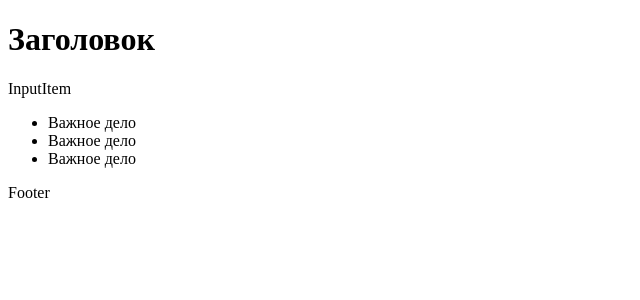
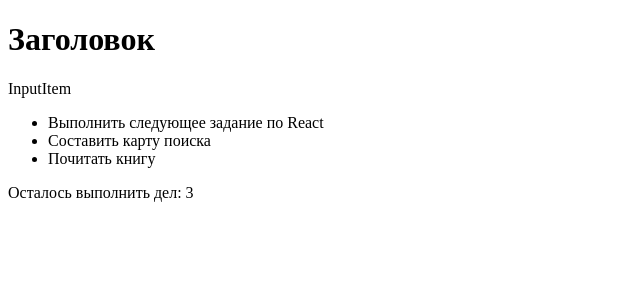
Before and after one commit to WebHeroSchool/TatiTodo, a React (Create React App) app: page / in a window 1280 px wide. Shown: the top 300 px of the page, without its empty margins (0-640 px from the left). Built offline with nearby package versions, Linux system fonts and the light colour scheme.

Commit message:
add props

```diff
--- a/src/components/App/App.js
+++ b/src/components/App/App.js
@@ -3,12 +3,14 @@ import ItemList from '../ItemList/ItemList';
 import InputItem from '../InputItem/InputItem';
 import Footer from '../Footer/Footer';
 
+const todoItem = "Выполнить следующее задание по React";
+
 const App = () => (
 	<div>
 		<h1>Заголовок</h1>
 		<InputItem />
-		<ItemList />
-		<Footer />
+		<ItemList todoItem={todoItem}/>
+		<Footer count={3} />
 	</div>);
 
 export default App;
--- a/src/components/Footer/Footer.js
+++ b/src/components/Footer/Footer.js
@@ -1,5 +1,5 @@
 import React from 'react';
 
-const Footer = ()=> (<span>Footer</span>);
+const Footer = ({count})=> (<span>Осталось выполнить дел: {count}</span>);
 
 export default Footer;
--- a/src/components/Item/Item.js
+++ b/src/components/Item/Item.js
@@ -1,5 +1,5 @@
 import React from 'react';
 
-const Item = () => (<span>Важное дело</span>);
+const Item = ({todoItem}) => (<span>{todoItem}</span>);
 
 export default Item;
--- a/src/components/ItemList/ItemList.js
+++ b/src/components/ItemList/ItemList.js
@@ -1,11 +1,11 @@
 import React from 'react';
 import Item from '../Item/Item';
 
-const ItemList = () => (
+const ItemList = ({todoItem}) => (
 	<ul>
-		<li><Item /></li>
-		<li><Item /></li>
-		<li><Item /></li>
+		<li><Item todoItem={todoItem}/></li>
+		<li><Item todoItem={'Составить карту поиска'}/></li>
+		<li><Item todoItem={'Почитать книгу'}/></li>
 	</ul>);
 
 export default ItemList;
```
